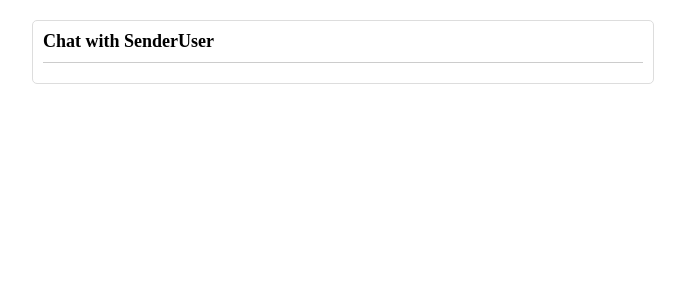
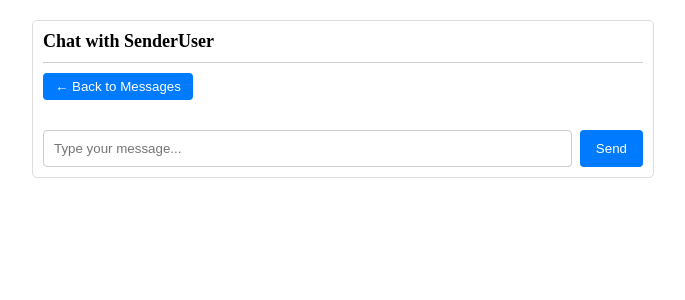
Before and after one commit to Amga20d/renohub, a React (Vite) app in the folder frontend/: page /messages/1 in a window 1280 px wide. Shown: the top 300 px of the page, without its empty margins (297-982 px from the left). Built offline with nearby package versions, Linux system fonts and the light colour scheme.

Commit message:
Added a form to submit new texts

```diff
--- a/frontend/src/pages/ChatPage.jsx
+++ b/frontend/src/pages/ChatPage.jsx
@@ -1,19 +1,42 @@
-import React from 'react';
-import { useParams } from 'react-router-dom';
-import { messages, users } from '../data/mockMessages';
+import React, { useState } from 'react';
+import { useParams, useNavigate } from 'react-router-dom';
+import { messages as initialMessages, users } from '../data/mockMessages';
 import ChatBubble from '../components/ChatBubble';
 
 const ChatPage = () => {
   const { id } = useParams();
-  const recipientId = parseInt(id);
-  const senderId = 1; // current user
+  const navigate = useNavigate();
+  const recipientId = parseInt(id, 10);
+  const senderId = 1;
 
   const contact = users.find(u => u.id === recipientId);
 
-  const chatMessages = messages.filter(
-    m => (m.sender_id === senderId && m.recipient_id === recipientId) ||
-         (m.sender_id === recipientId && m.recipient_id === senderId)
+  // Copy initial messages into state so we can add new ones
+  const [chatMessages, setChatMessages] = useState(
+    initialMessages.filter(
+      m =>
+        (m.sender_id === senderId && m.recipient_id === recipientId) ||
+        (m.sender_id === recipientId && m.recipient_id === senderId)
+    )
   );
+
+  const [newMessage, setNewMessage] = useState('');
+
+  const handleSend = (e) => {
+    e.preventDefault();
+    if (!newMessage.trim()) return;
+
+    const messageObj = {
+      id: chatMessages.length + 100, // mock ID
+      sender_id: senderId,
+      recipient_id: recipientId,
+      content: newMessage,
+      created_at: new Date().toLocaleTimeString([], { hour: '2-digit', minute: '2-digit' })
+    };
+
+    setChatMessages([...chatMessages, messageObj]);
+    setNewMessage('');
+  };
 
   return (
     <div style={{
@@ -35,9 +58,59 @@ const ChatPage = () => {
       }}>
         Chat with {contact?.name}
       </div>
-      {chatMessages.map(msg => (
-        <ChatBubble key={msg.id} message={msg} isUser={msg.sender_id === senderId} />
-      ))}
+
+      <button
+        onClick={() => navigate('/messages')}
+        style={{
+          alignSelf: 'flex-start',
+          marginBottom: '15px',
+          padding: '6px 12px',
+          border: 'none',
+          backgroundColor: '#007bff',
+          color: 'white',
+          borderRadius: '4px',
+          cursor: 'pointer'
+        }}
+      >
+        ← Back to Messages
+      </button>
+
+      {/* Chat messages */}
+      <div style={{ flexGrow: 1, overflowY: 'auto', marginBottom: '15px' }}>
+        {chatMessages.map(msg => (
+          <ChatBubble
+            key={msg.id}
+            message={msg}
+            isUser={msg.sender_id === senderId}
+          />
+        ))}
+      </div>
+
+      {/* Input form */}
+      <form onSubmit={handleSend} style={{ display: 'flex', gap: '8px' }}>
+        <input
+          type="text"
+          value={newMessage}
+          onChange={e => setNewMessage(e.target.value)}
+          placeholder="Type your message..."
+          style={{
+            flexGrow: 1,
+            padding: '10px',
+            borderRadius: '4px',
+            border: '1px solid #ccc'
+          }}
+        />
+        <button type="submit" style={{
+          padding: '10px 16px',
+          backgroundColor: '#007bff',
+          color: '#fff',
+          border: 'none',
+          borderRadius: '4px',
+          cursor: 'pointer'
+        }}>
+          Send
+        </button>
+      </form>
     </div>
   );
 };
```
